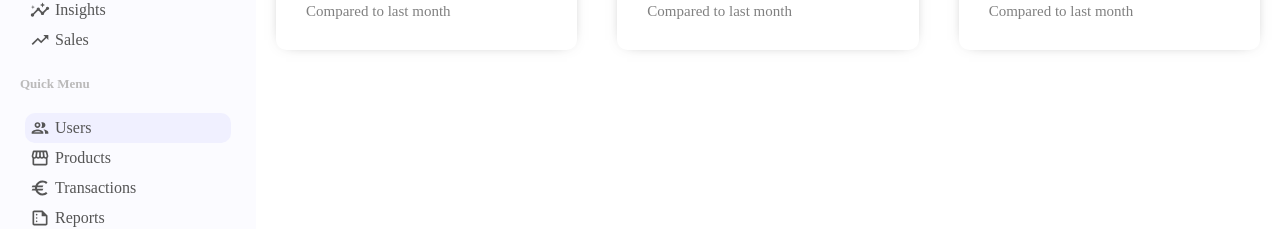
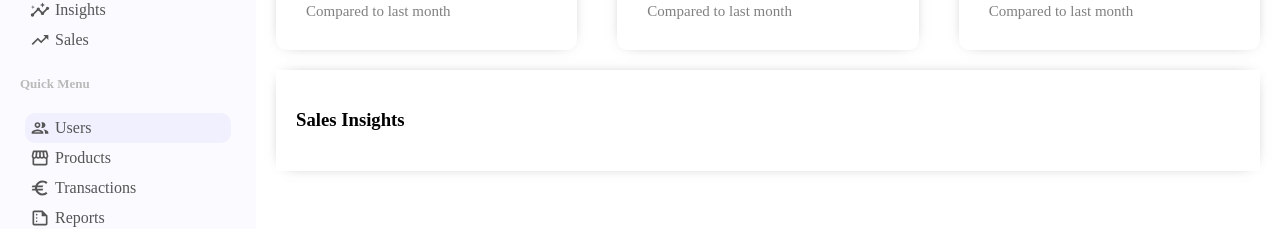
Before and after one commit to reshadintec/ecommerce, a React (Create React App) app in the folder dashboard/: page / in a window 1280 px wide. Shown: the part 185-414 px from the top of the page. Built offline with nearby package versions, Linux system fonts and the light colour scheme.

Commit message:
starting with recharts

```diff
--- /dev/null
+++ b/dashboard/src/components/chart/Chart.jsx
@@ -0,0 +1,9 @@
+import './chart.css'
+import { LineChart, Line, XAxis, YAxis, CartesianGrid, Tooltip, Legend, ResponsiveContainer } from 'recharts';
+export default function Chart() {
+  return (
+    <div className='chart'>
+      <h3 className="chartTitle">Sales Insights</h3>
+    </div>
+  )
+}
--- /dev/null
+++ b/dashboard/src/components/chart/chart.css
@@ -0,0 +1,11 @@
+.chart{
+  margin:20px;
+  padding: 20px;
+  -webkit-box-shadow: 0px 0px 15px -10px rgba(0, 0, 0, 0.75);
+  box-shadow: 0px 0px 15px -10px rgba(0, 0, 0, 0.75);
+
+}
+
+.chartTitle{
+  margin-bottom: 20px;
+}
--- a/dashboard/src/pages/Home.jsx
+++ b/dashboard/src/pages/Home.jsx
@@ -1,9 +1,11 @@
-import React from 'react'
+import Chart from '../components/chart/Chart'
 import FeaturedInfo from '../components/featuredInfo/FeaturedInfo'
 import './home.css'
 export default function Home() {
   return (
     <div className='home'>
-      <FeaturedInfo/></div>
+      <FeaturedInfo/>
+      <Chart/>
+      </div>
   )
 }
```
